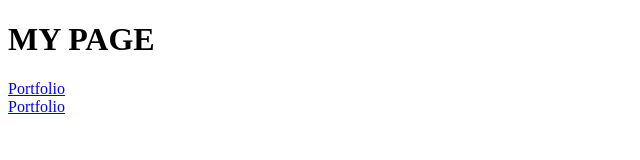
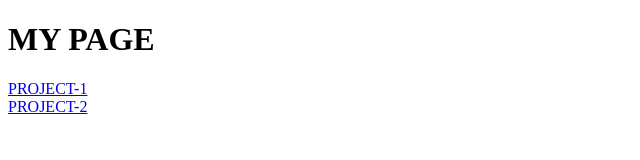
Before and after one commit to ROVIC21/it24b-edp, a plain HTML site: page index.html in a window 1280 px wide. Shown: the full height of the page, 0-640 px from the left. Drawn offline with Linux system fonts and the light colour scheme.

Commit message:
index.html

```diff
--- a/index.html
+++ b/index.html
@@ -8,8 +8,8 @@
 <body>
 
     <h1>MY PAGE</h1>
-    <a href="./portfolio-01/">Portfolio</a><br>
-    <a href="./portfolio-02/">Portfolio</a>
+    <a href="./PR01/">PROJECT-1</a><br>
+    <a href="./PR02/">PROJECT-2</a>
 
 
 </body>
```
Also changed, not shown: PR01/index.html (renamed from portfolio-01/index.html), PR02/index.html (renamed from portfolio-02/index.html), PR02/style.css (renamed from portfolio-02/style.css).
